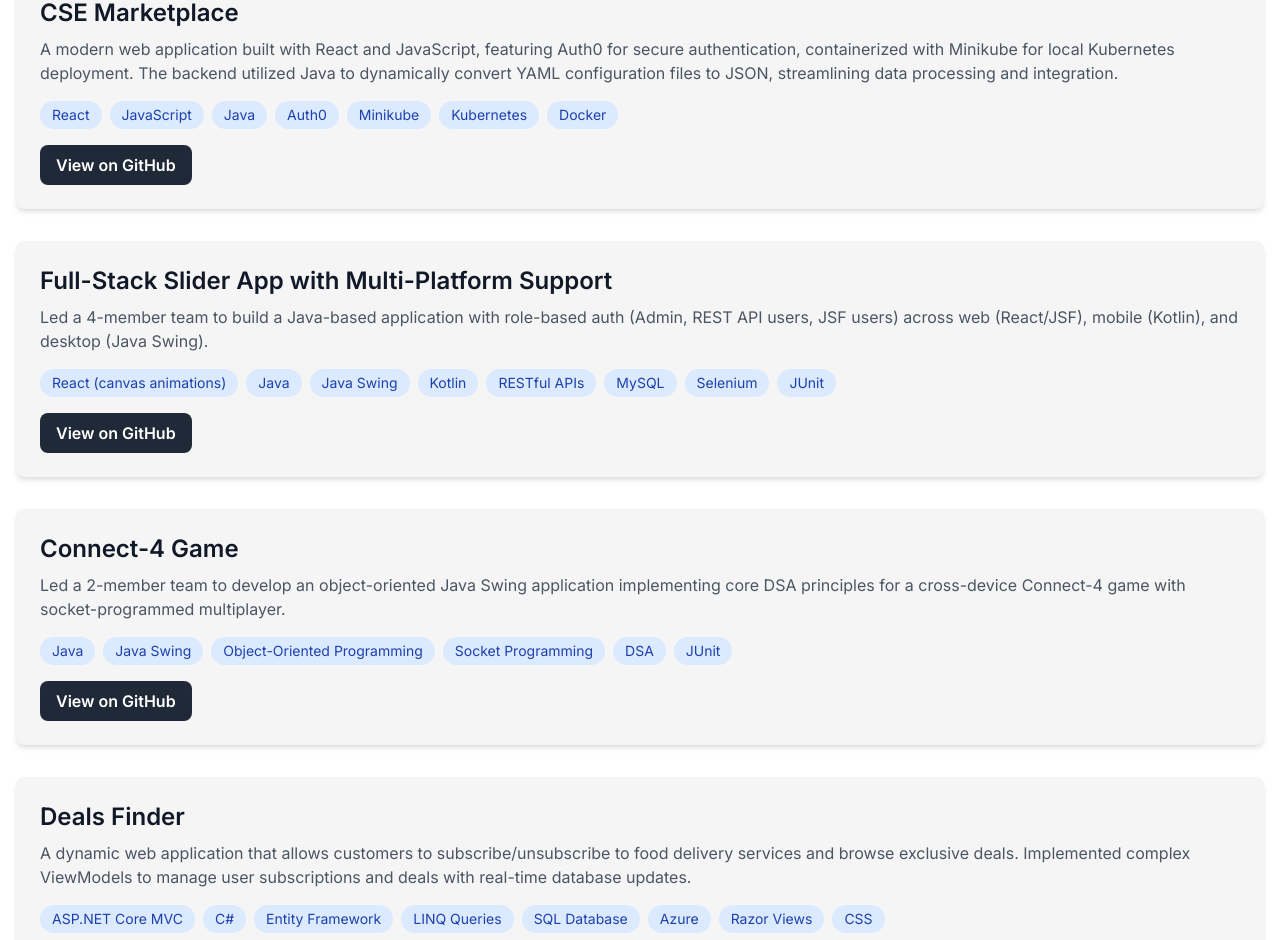
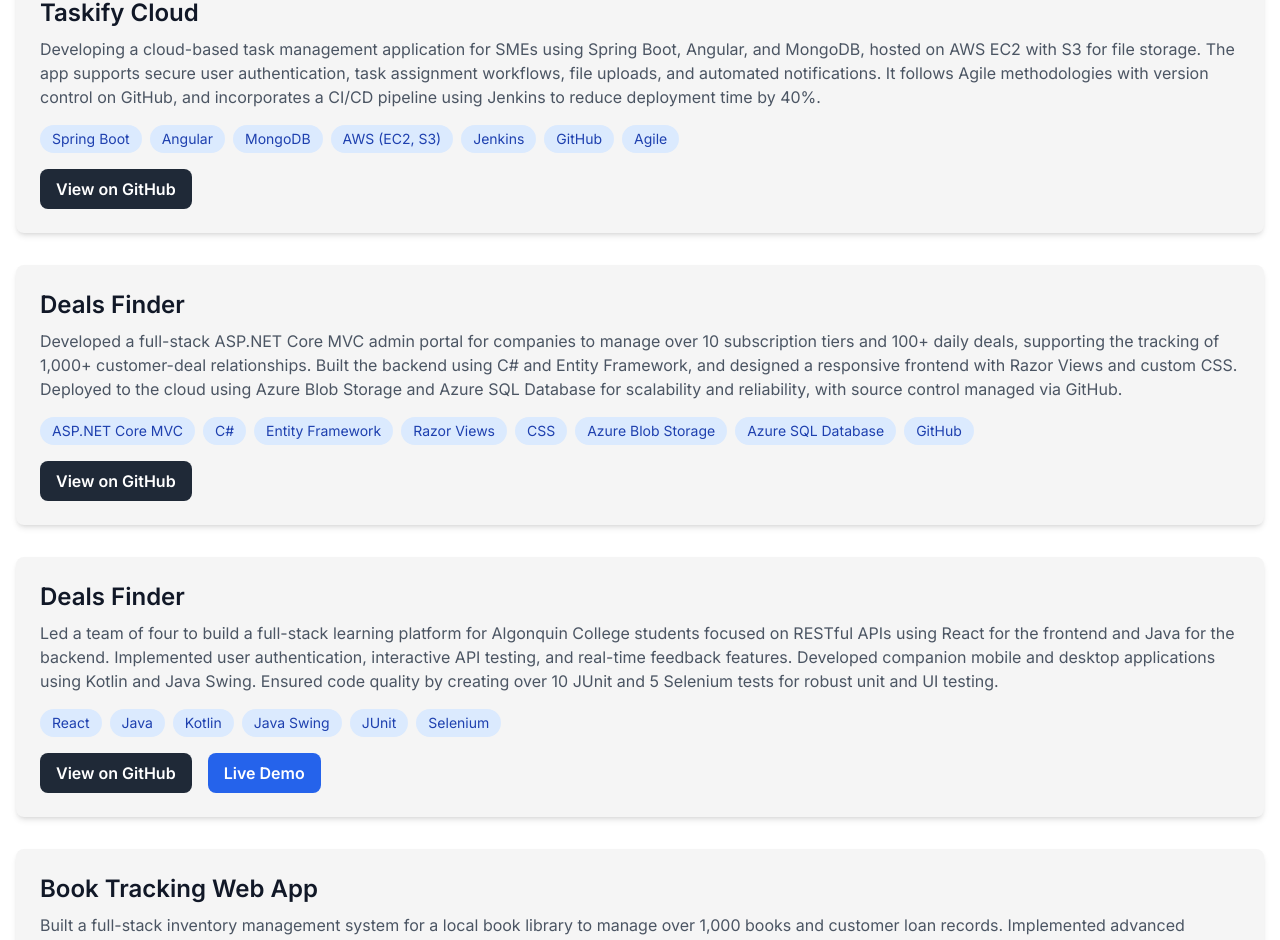
Before and after one commit to VedPatel2811/Portfolio, a Next.js app: page /projects in a window 1280 px wide. Shown: the part 195-1135 px from the top of the page. Built offline with nearby package versions, Linux system fonts and the light colour scheme.

Commit message:
Updated projects on project page as well

```diff
--- a/src/app/projects/page.tsx
+++ b/src/app/projects/page.tsx
@@ -13,66 +13,48 @@
 
 const projects: Project[] = [
   {
-    title: "CSE Marketplace",
+    title: "Taskify Cloud",
     description:
-      "A modern web application built with React and JavaScript, featuring Auth0 for secure authentication, containerized with Minikube for local Kubernetes deployment. The backend utilized Java to dynamically convert YAML configuration files to JSON, streamlining data processing and integration.",
+      "Developing a cloud-based task management application for SMEs using Spring Boot, Angular, and MongoDB, hosted on AWS EC2 with S3 for file storage. The app supports secure user authentication, task assignment workflows, file uploads, and automated notifications. It follows Agile methodologies with version control on GitHub, and incorporates a CI/CD pipeline using Jenkins to reduce deployment time by 40%.",
     technologies: [
-      "React",
-      "JavaScript",
-      "Java",
-      "Auth0",
-      "Minikube",
-      "Kubernetes",
-      "Docker",
-    ],
-    githubLink: "https://github.com/VedPatel2811/Kubernetes",
-  },
-  {
-    title: "Full-Stack Slider App with Multi-Platform Support",
-    description:
-      "Led a 4-member team to build a Java-based application with role-based auth (Admin, REST API users, JSF users) across web (React/JSF), mobile (Kotlin), and desktop (Java Swing).",
-    technologies: [
-      "React (canvas animations)",
-      "Java",
-      "Java Swing",
-      "Kotlin",
-      "RESTful APIs",
-      "MySQL",
-      "Selenium",
-      "JUnit",
-    ],
-    githubLink: "https://github.com/VedPatel2811/Slider",
-  },
-  {
-    title: "Connect-4 Game",
-    description:
-      "Led a 2-member team to develop an object-oriented Java Swing application implementing core DSA principles for a cross-device Connect-4 game with socket-programmed multiplayer.",
-    technologies: [
-      "Java",
-      "Java Swing",
-      "Object-Oriented Programming",
-      "Socket Programming",
-      "DSA",
-      "JUnit ",
-    ],
-    githubLink: "https://github.com/VedPatel2811/Connect4",
+      "Spring Boot", "Angular", "MongoDB", "AWS (EC2, S3)", "Jenkins", "GitHub", "Agile"],
+    githubLink: "https://github.com/VedPatel2811/Taskify-Cloud",
   },
   {
     title: "Deals Finder",
     description:
-      "A dynamic web application that allows customers to subscribe/unsubscribe to food delivery services and browse exclusive deals. Implemented complex ViewModels to manage user subscriptions and deals with real-time database updates.",
-    technologies: [
-      "ASP.NET Core MVC",
-      "C#",
-      "Entity Framework",
-      "LINQ Queries",
-      "SQL Database",
-      "Azure",
-      "Razor Views",
-      "CSS",
-    ],
+      "Developed a full-stack ASP.NET Core MVC admin portal for companies to manage over 10 subscription tiers and 100+ daily deals, supporting the tracking of 1,000+ customer-deal relationships. Built the backend using C# and Entity Framework, and designed a responsive frontend with Razor Views and custom CSS. Deployed to the cloud using Azure Blob Storage and Azure SQL Database for scalability and reliability, with source control managed via GitHub.",
+    technologies: ["ASP.NET Core MVC", "C#", "Entity Framework", "Razor Views", "CSS", "Azure Blob Storage", "Azure SQL Database", "GitHub"],
+    githubLink: "https://github.com/VedPatel2811/Slider",
+  },
+  {
+    title: "Deals Finder",
+    description:
+      "Led a team of four to build a full-stack learning platform for Algonquin College students focused on RESTful APIs using React for the frontend and Java for the backend. Implemented user authentication, interactive API testing, and real-time feedback features. Developed companion mobile and desktop applications using Kotlin and Java Swing. Ensured code quality by creating over 10 JUnit and 5 Selenium tests for robust unit and UI testing.",
+    technologies: ["React", "Java", "Kotlin", "Java Swing", "JUnit", "Selenium"],
     githubLink: "https://github.com/VedPatel2811/Deals-Finder-Web-App",
     demoLink: "https://vedpatel-lab5.azurewebsites.net/",
+  },
+  {
+    title: "Book Tracking Web App",
+    description:
+      "Built a full-stack inventory management system for a local book library to manage over 1,000 books and customer loan records. Implemented advanced search and sort functionality to streamline book retrieval based on user queries. The system supports managing customer profiles, loan statuses, and book availability. Developed using PHP, JavaScript, HTML/CSS, and MySQL, delivering a responsive and functional web interface.",
+    technologies: ["PHP", "JavaScript", "HTML", "CSS", "MySQL"],
+    githubLink: "https://github.com/VedPatel2811/NYPD-Complaint-Data-Analysis",
+  },
+  {
+    title: "NYPD Complaint Data Analysis",
+    description:
+      "A data analytics project leveraging machine learning and Power BI to uncover crime patterns in NYPD complaint records.",
+    technologies: ["Power BI", "RapidMiner", "Python", "Weka", "Word", "Excel"],
+    githubLink: "https://github.com/VedPatel2811/NYPD-Complaint-Data-Analysis",
+  },
+   {
+    title: "Linux Administrative Menu",
+    description:
+      "Created an interactive Bash script on Ubuntu to streamline user and group management for IT administrators at Algonquin College. The tool supports secure sudo-based operations, automated logging, and input validation, enhancing efficiency for core system administration tasks. Achieved a 30% improvement in workflow efficiency using advanced scripting features such as case statements, I/O redirection, and process control.",
+    technologies: ["Bash", "Ubuntu", "Linux Shell Scripting", "Sudo", "Logging", "Process Control"],
+    githubLink: "https://github.com/VedPatel2811/NYPD-Complaint-Data-Analysis",
   },
 ];
 
```
